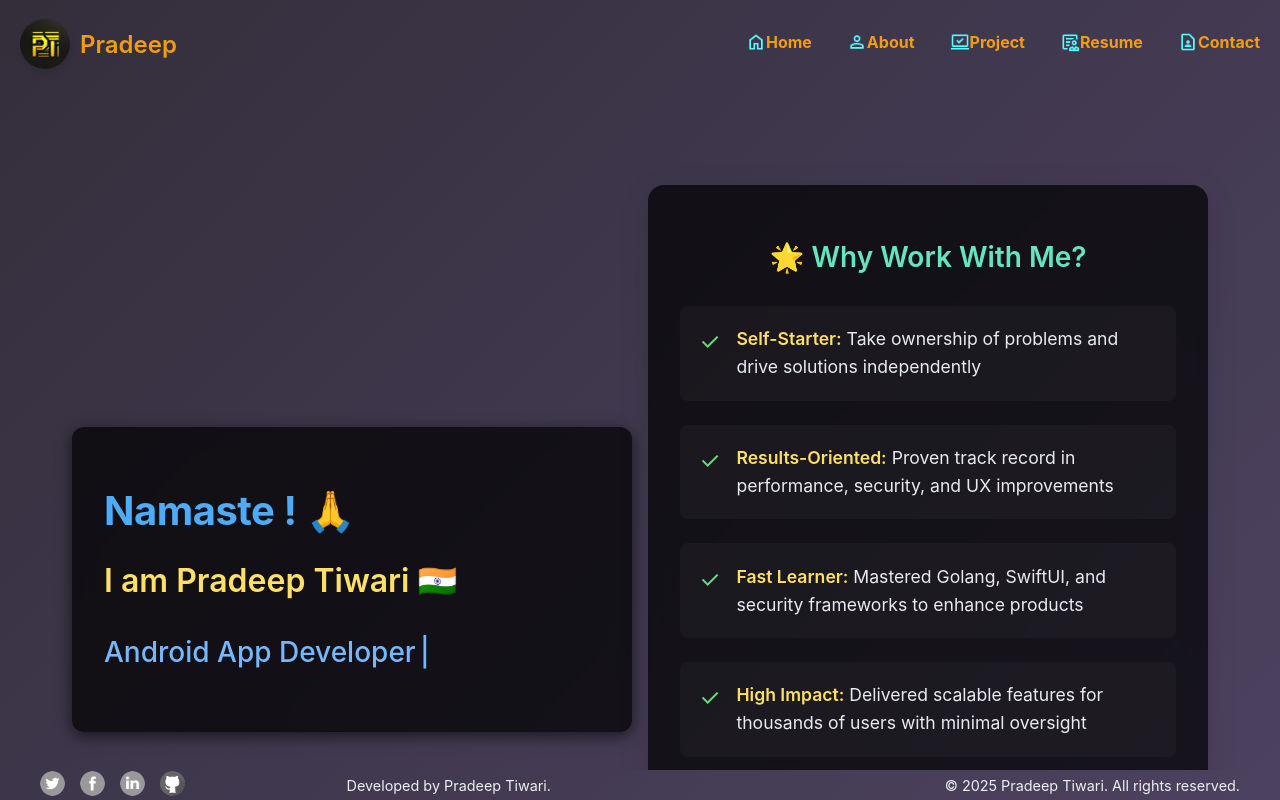
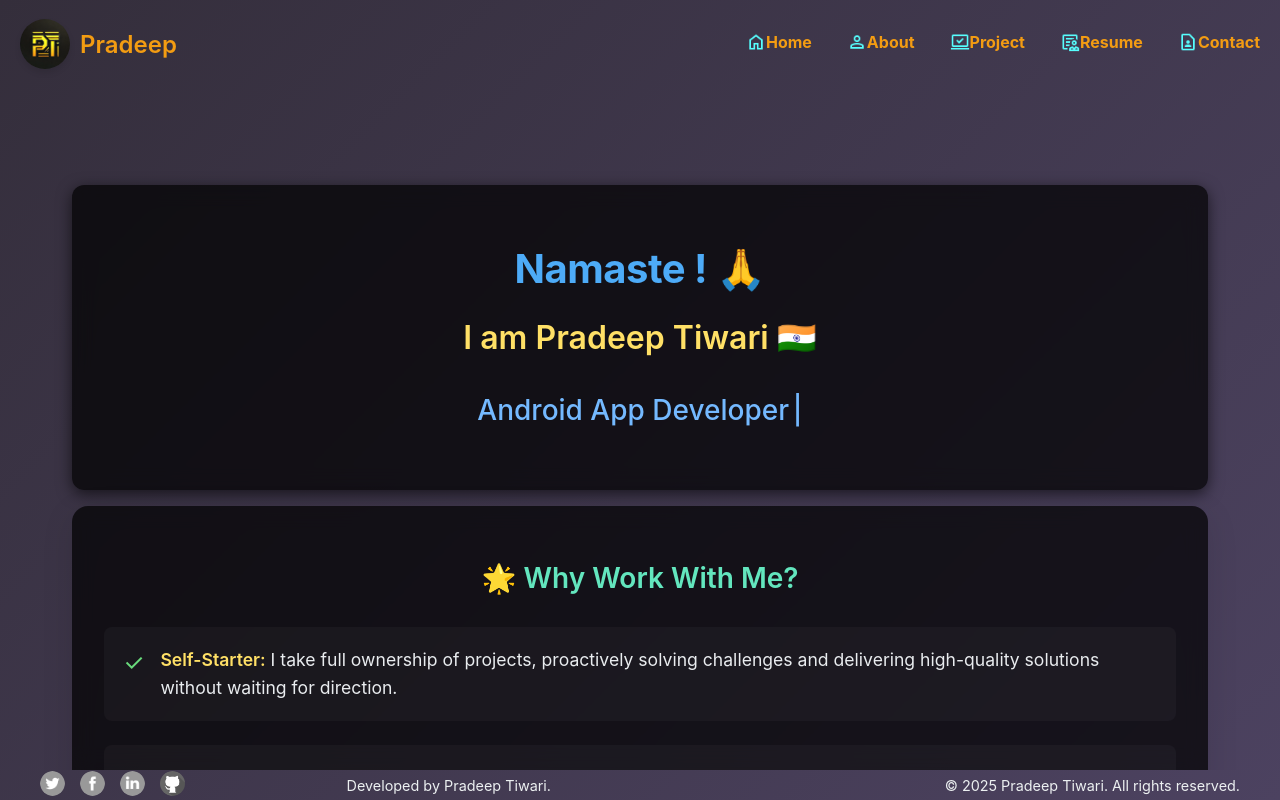
Before and after one commit to pradeepkni382/MyPortfolio, a React (Create React App) app: page / in a window 1280 px wide. Built offline with nearby package versions, Linux system fonts and the light colour scheme.

Commit message:
w06/task/ticket/final home and about page
- Implementation:-

```diff
--- a/src/pages/About.js
+++ b/src/pages/About.js
@@ -13,13 +13,11 @@ const About = () => {
     { name: 'SwiftUI', rating: 4 },
     { name: 'Objective-C', rating: 4 },
     { name: 'Kotlin', rating: 3 },
-    { name: 'Golang', rating: 5 },
-    { name: 'C++', rating: 4 },
-    { name: 'REST APIs', rating: 5 },
-    { name: 'VPN', rating: 4 },
-    { name: 'MDM', rating: 4 },
+    { name: 'Python', rating: 2 },
+    { name: 'C++', rating: 3 },
+    { name: 'Golang', rating: 1 },
     { name: 'CI/CD', rating: 4 },
-    { name: 'Security', rating: 5 },
+    { name: 'Security', rating: 4 },
     { name: 'Profiling & Optimization', rating: 4 }
   ];
 
@@ -29,26 +27,22 @@ const About = () => {
     <Bio>
         <h1>About Me 👨‍💻</h1>
         <p>
-            I am a Senior Software Engineer with 11 years of experience in iOS, macOS, and Android development, known for my problem-solving mindset, ownership, and ability to deliver impactful solutions independently. Throughout my career, I have consistently taken initiative, solved complex technical challenges, and driven projects forward with minimal oversight.
+            I am a <strong>Senior Software Engineer</strong> with <strong>11 years of experience</strong> in iOS, macOS, and Android development, specializing in high-performance, secure, and scalable applications. I take ownership of projects, solve complex challenges, and deliver impactful solutions with minimal oversight.
         </p>
         <p>
-            At Infoblox, I played a key role in developing and enhancing the BloxOne Mobile Roaming Client for iOS, Android, macOS, and Linux. I successfully integrated VPN functionality, MDM support, and optimized network routing using C++ and Golang, ensuring security and high performance. I also managed App Store and Play Store releases, taking full ownership of deployment and maintenance. When challenges arose, I proactively identified and implemented solutions without waiting for directions.
+            At <strong>Infoblox</strong>, I played a key role in developing the <strong>BloxOne Mobile Roaming Client</strong>, integrating <strong>VPN, MDM support</strong>, and optimizing network routing using <strong>C++ and Golang</strong>. I also managed App Store and Play Store releases, ensuring seamless deployment and maintenance.
         </p>
         <p>
-            Previously, at i-exceed, I not only led iOS development for the Appzillon platform but also took responsibility for solving deep-rooted technical issues, reducing app load times by 50%, fixing 400+ legacy bugs, and implementing advanced cryptographic techniques that eliminated security vulnerabilities. My ability to quickly learn, adapt, and optimize workflows significantly improved product stability and security.
+            Previously, at <strong>i-exceed</strong>, I led iOS development for the <strong>Appzillon platform</strong>, resolving <strong>400+ legacy issues</strong>, cutting app load times by <strong>50%</strong>, and implementing advanced security enhancements.
         </p>
         <p>
-            Beyond corporate work, I thrive on self-driven projects, having developed and published multiple applications, explored browser extensions, and worked on freelance projects to continuously sharpen my skills. I take initiative, identify problems before they escalate, and drive solutions that have a lasting impact.
+            Passionate about innovation, I develop and publish my own applications, explore browser extensions. I thrive on continuous learning, currently expanding into <strong>AI Agents</strong> to push the boundaries of intelligent applications.
         </p>
         <p>
-            I believe in getting things done, making decisions that move projects forward, and continuously improving my craft. Let’s build something exceptional together. 🚀
+            I believe in <strong>data-driven decisions, automation, and continuous improvement</strong>. Let’s create something extraordinary together. 🚀
         </p>
     </Bio>
-      </LeftContainer>
-
-      <RightContainer>
     <Section>
-          <ProfileImage src={myPortrait} alt="Pradeep Tiwari's Profile" />
        <h2 style = {{color: '#63e6be'}}>🌟 Skills</h2>
           <ul>
             {skills.map((skill, index) => (
@@ -59,6 +53,12 @@ const About = () => {
               </li>
             ))}
           </ul>
+    </Section>
+</LeftContainer>
+
+      <RightContainer>
+        <Section>
+          <ProfileImage src={myPortrait} alt="Pradeep Tiwari's Profile" />
         </Section>
       </RightContainer>
     </AboutContainer>
@@ -154,6 +154,7 @@ const Section = styled.section`
     font-size: 1.8rem;
     color: rgb(209, 199, 199);
     margin-bottom: 15px;
+    text-align: center;
   }
   ul {
     list-style-type: none;
--- a/src/pages/Home.js
+++ b/src/pages/Home.js
@@ -57,45 +57,41 @@ const Home = () => {
             <RightContainer>
                 <Greeting>Namaste ! 🙏</Greeting>
                 <Name>I am Pradeep Tiwari 🇮🇳</Name>
-            <TypingText>{typing}<Cursor>|</Cursor></TypingText>
+                <TypingText>{typing}
+                    <Cursor>|</Cursor>
+                </TypingText>
             </RightContainer>
 
             <LeftContainer>
-            <SectionHeading>🌟 Why Work With Me?</SectionHeading>
+                <SectionHeading>
+                    🌟 Why Work With Me?
+                </SectionHeading>
                 <ContentGrid>
                     <BulletPoint>
-                <CheckIcon>✓</CheckIcon>
+                        <CheckIcon>
+                            ✓
+                        </CheckIcon>
                         <BulletText>
-                  <strong>Self-Starter:</strong> Take ownership of problems and drive solutions independently
+                            <strong>
+                        Self-Starter:
+                        </strong> I take full ownership of projects, proactively solving challenges and delivering high-quality solutions without waiting for direction.
                         </BulletText>
                     </BulletPoint>
-
                     <BulletPoint>
                         <CheckIcon>✓</CheckIcon>
-                <BulletText>
-                  <strong>Results-Oriented:</strong> Proven track record in performance, security, and UX improvements
-                </BulletText>
+                        <BulletText> <strong>Results-Oriented:</strong> With a proven track record in performance optimization, security enhancements, and UX improvements, my contributions directly impact product stability and user satisfaction. </BulletText>
                     </BulletPoint>
-
                     <BulletPoint>
                         <CheckIcon>✓</CheckIcon>
-                <BulletText>
-                  <strong>Fast Learner:</strong> Mastered Golang, SwiftUI, and security frameworks to enhance products
-                </BulletText>
+                        <BulletText> <strong>Fast Learner & Innovator:</strong> I continuously upskill, having mastered **Golang, SwiftUI, VPN, and MDM solutions**. Currently, I am diving deep into **AI Agents** to build intelligent and scalable applications. </BulletText>
                     </BulletPoint>
-
                     <BulletPoint>
                         <CheckIcon>✓</CheckIcon>
-                <BulletText>
-                  <strong>High Impact:</strong> Delivered scalable features for thousands of users with minimal oversight
-                </BulletText>
+                        <BulletText> <strong>High Impact & Scalability:</strong> I have designed and delivered robust mobile and network security solutions used by thousands of users, ensuring seamless performance and scalability. </BulletText>
                     </BulletPoint>
                 </ContentGrid>
-
-            <CallToAction>
-              I believe in actionable results, data-driven decisions, and continuous improvement.<br />
-              <strong>Let's create something extraordinary together 🚀</strong>
-            </CallToAction>
+                <CallToAction> I believe in **data-driven decisions, automation, and continuous innovation** to create cutting-edge solutions.
+                    <br /> <strong>Let’s build something extraordinary together 🚀</strong> </CallToAction>
             </LeftContainer>
         </TopContainer>
     </Main>
@@ -134,7 +130,7 @@ const Main = styled.main`
 
 const TopContainer = styled.div`
   display: grid;
-  grid-template-columns: 1fr 1fr;
+  // grid-template-columns: 1fr 1fr;
   gap: 1rem;
   align-items: center;
   // background: transparent; // Slightly transparent background
@@ -155,6 +151,7 @@ const RightContainer = styled.div`
   border-radius: 12px;
   box-shadow: 0 4px 15px rgba(0, 0, 0, 0.6);
   backdrop-filter: blur(10px);
+  text-align: center;
 `;
 
 const Greeting = styled.h1`
@@ -179,7 +176,9 @@ const TypingText = styled.h3`
   color: #74b9ff;
   font-weight: 500;
   display: flex;
-  align-items: center;
+  align-items: center;  // Centers vertically
+  justify-content: center;  // Centers horizontally
+  text-align: center;  // Optional if you want it to align the text within flex
 `;
 
 const Cursor = styled.span`
```
Lines whose indentation alone changed are shown as unchanged.
